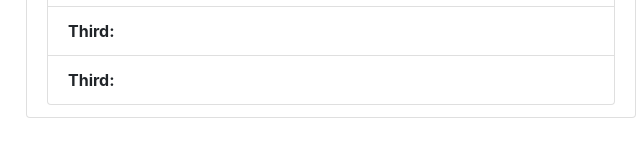
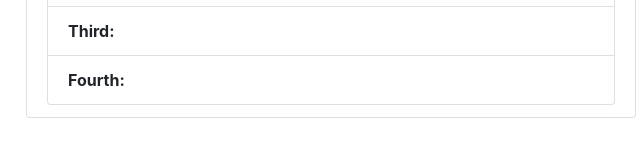
Before and after one commit to SheikhRashed/Greenish-Apparel, a plain HTML site: page index.html in a window 1280 px wide. Shown: the part 543-706 px from the top of the page, 629-1269 px from the left. Drawn offline with nearby package versions, Linux system fonts and the light colour scheme.

Commit message:
Update index.html

```diff
--- a/index.html
+++ b/index.html
@@ -72,7 +72,7 @@
                         <strong>Third: <span id="Thirdposition"></span></strong>
                     </li>
                      <li class="list-group-item">
-                        <strong>Third: <span id="Thirdposition"></span></strong>
+                        <strong>Fourth: <span id="Thirdposition"></span></strong>
                     </li>
                 </ul>
             </div>
```
